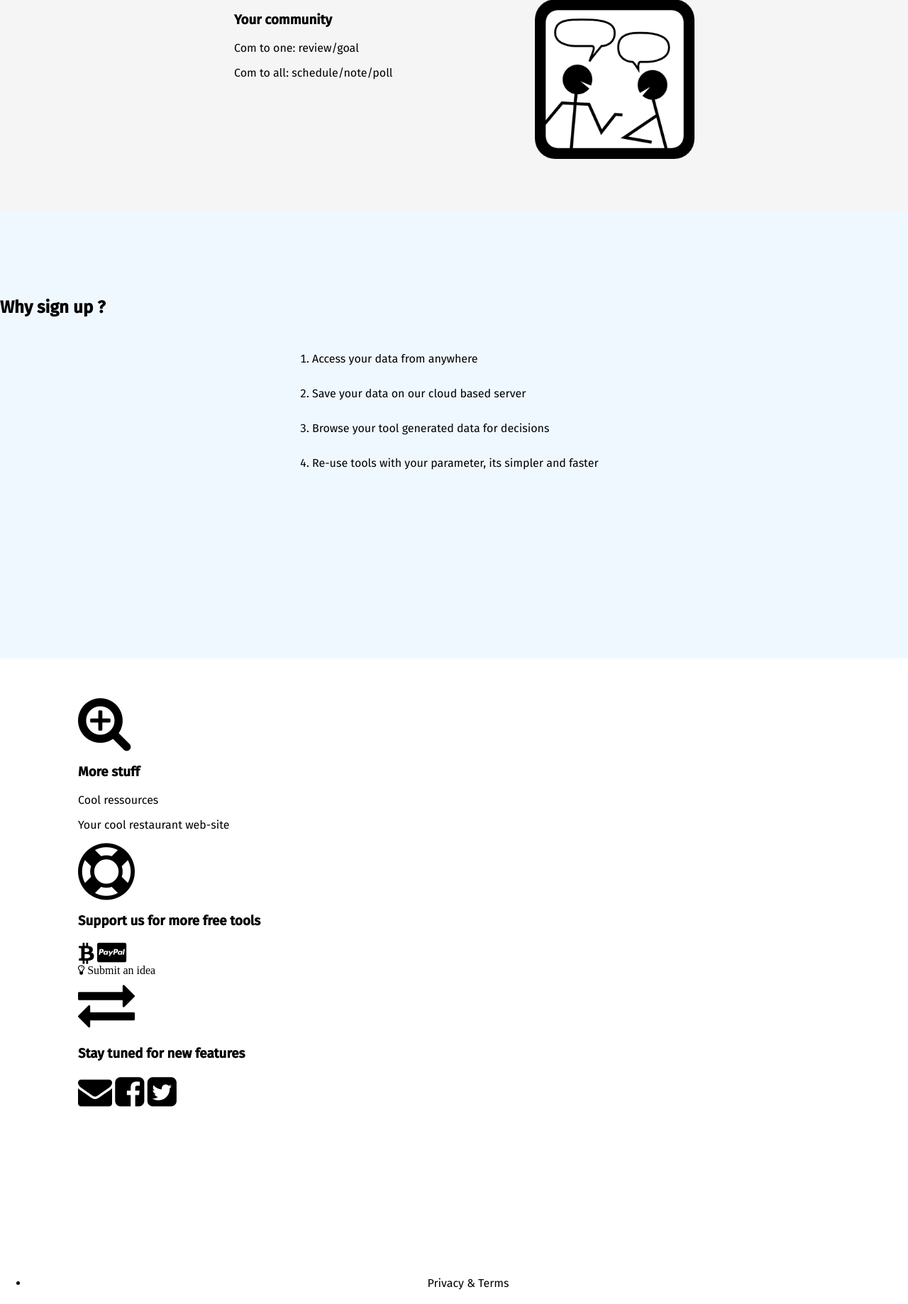
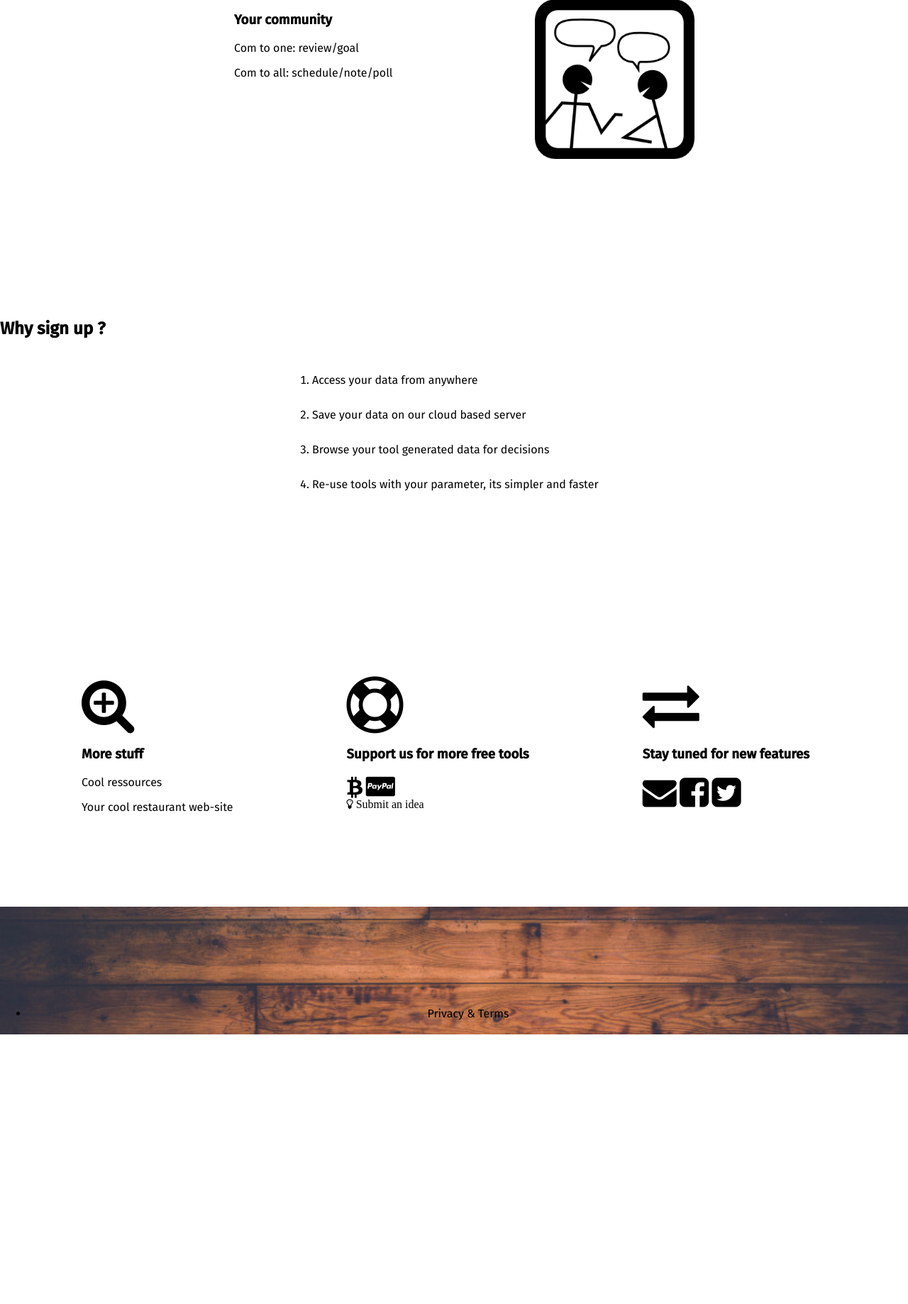
Before and after one commit to monolok/restool, a PHP site: page /stylesheet.html in a window 1280 px wide. Shown: the part 1464-3302 px from the top of the page at 71% size. After the commit the page ends 2922 px from the top, so only its background shows below. Run offline with PHP 8.4, Linux system fonts and the light colour scheme; some libraries are stand-ins or nearby versions.

Commit message:
coming up...
use parallax / text shadow / figure out final background

```diff
--- a/stylesheet.css
+++ b/stylesheet.css
@@ -77,8 +77,11 @@ div ul {
 
  #mid {
  	clear: both;
- 	padding-top: 100px;
- 	padding-bottom: 250px;
+ 	padding-top: 130px;
+ 	padding-bottom: 130px;
+ 	background-image: url();
+ 	background-repeat: no-repeat;
+ 	background-size: 100%;
  }
 
 .center {
@@ -96,31 +99,33 @@ div ul {
  }
 
  #displayG {
- 	display: -moz-grid-group;
- 	margin: inherit;
- 	margin-left: 110px;
+ 	display: inline-flex;
+ 	padding: 115px;
+ 	background-size: 100%;
+ 	background-repeat: no-repeat;
+ 	background-image: url();
  }
 
  .aligneF {
  	text-align: right;
- 	padding-top: 200px;
+ 	padding-top: 105px;
+ 	background-size: 100%;
+ 	background-repeat: no-repeat;
+ 	background-image: url(images/why.jpg);
  }
 
  .paddingB {
- 	padding-right: 30px;
- 	margin-right: 150px;
- }
-
- .space {
- 	padding-top: 50px;
+ 	padding-right: 160px;
  }
 
  #space {
  	padding-top: 50px;
  	margin-right: 200px;
  	margin-left: 200px;
- 	background-color: whitesmoke;
+ 	background-image: url();
  	margin: inherit;
+ 	background-size: 100%;
+ 	background-repeat: no-repeat;
  }
 
  #spaceA {
@@ -150,6 +155,7 @@ body {
 	background-repeat: no-repeat;
 	color: white;
 	padding-top: 1px;
+	text-shadow: 1px 1px grey;
 }
 
 h1 {
--- a/stylesheet.html
+++ b/stylesheet.html
@@ -73,7 +73,7 @@
 	<div class="clear"></div>
 </section>
 
-<section style="background-color: aliceblue;"><div id="mid">
+<section><div id="mid">
 	<h2 class="center">Why sign up ?</h2>
 	<ol>
 		<li>Access your data from anywhere</li>
@@ -83,7 +83,7 @@
 	</ol>
 </div></section>
 
-<section id="displayG" class="space">
+<section id="displayG">
 	<article class="paddingB">
 		<i class="fa fa-search-plus fa-5x"></i>
 		<h3>More stuff</h3>
```
Also changed, not shown: images/why.jpg (added).
